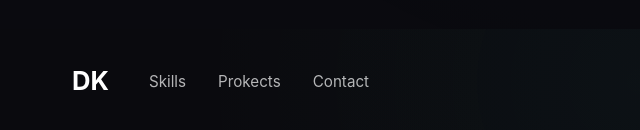
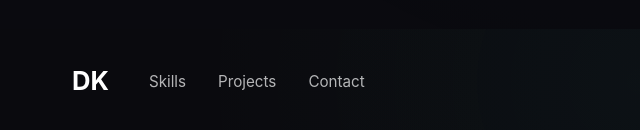
Before and after one commit to theCoderDaniel/MyPortfolioPage, a plain HTML site: page index.html in a window 1280 px wide. Shown: the part 4875-5005 px from the top of the page, 0-640 px from the left. Drawn offline with Linux system fonts and the light colour scheme.

Commit message:
Fix typo in footer links from 'Prokects' to 'Projects'

```diff
--- a/index.html
+++ b/index.html
@@ -220,7 +220,7 @@
                     <div class="footer-logo">DK</div>
                     <div class="footer-links">
                         <a href="#skills">Skills</a>
-                        <a href="#projects">Prokects</a>
+                        <a href="#projects">Projects</a>
                         <a href="#contact">Contact</a>
                     </div>
                 </div>
```
